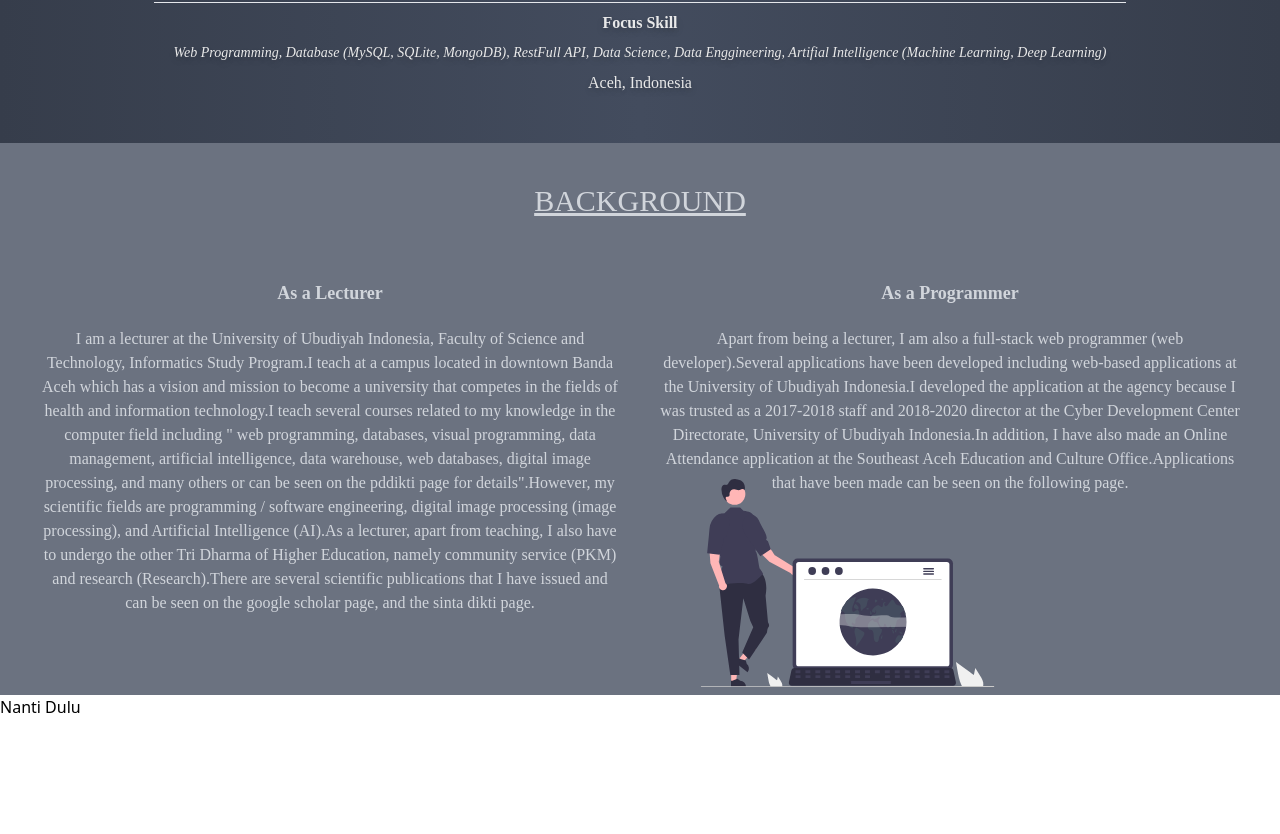
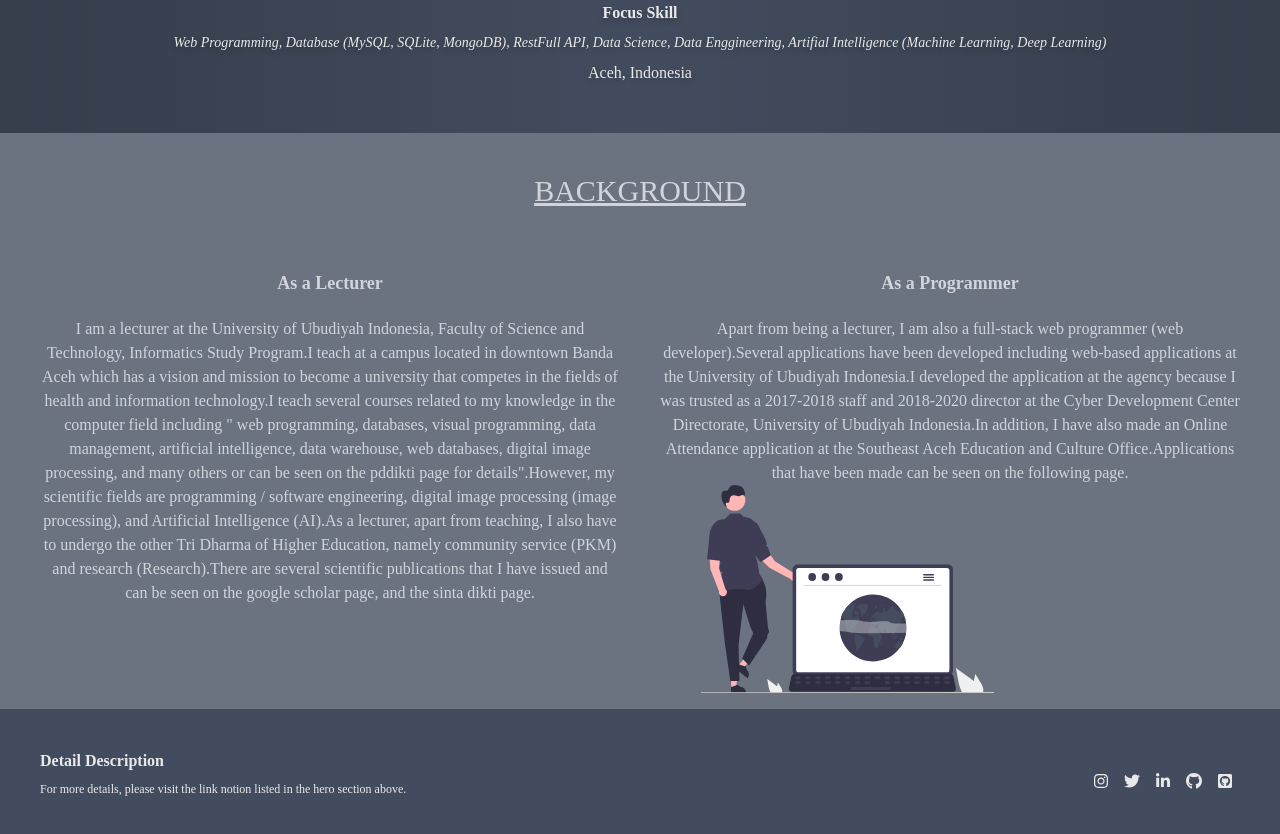
Before and after one commit to mahendaruui/my-blog, a Next.js app: page / in a window 1280 px wide. Shown: the part 520-1354 px from the top of the page. Before the commit the page ends 1239 px from the top, so only its background shows below. Built offline with nearby package versions, Linux system fonts and the light colour scheme.

Commit message:
tambah section footer

```diff
--- a/pages/components/Footer/index.tsx
+++ b/pages/components/Footer/index.tsx
@@ -1,41 +1,65 @@
-import Link from 'next/link'
+import Link from "next/link";
 
 import { FontAwesomeIcon } from "@fortawesome/react-fontawesome"; // Import the FontAwesomeIcon component
 import { faFilePdf } from "@fortawesome/free-solid-svg-icons";
-import { faInstagram, faTwitter, faLinkedinIn, faGithub, faGithubSquare } from '@fortawesome/free-brands-svg-icons'
+import {
+  faInstagram,
+  faTwitter,
+  faLinkedinIn,
+  faGithub,
+  faGithubSquare,
+} from "@fortawesome/free-brands-svg-icons";
 export default function Footer() {
   return (
-    <>
-      <div>
-
-        {/* <div className="mt-3 flex justify-between"> */}
-        {/*   <Link href="https://www.instagram.com/hendartea/"> */}
-        {/*     <a className="cursor-pointer" target="_blank" title="instagram"> */}
-        {/*       <FontAwesomeIcon className="h-5" icon={faInstagram} /> */}
-        {/*     </a> */}
-        {/*   </Link> */}
-        {/*   <Link href="https://twitter.com/hendartea"> */}
-        {/*     <a className="cursor-pointer" target="_blank" title="twitter"> */}
-        {/*       <FontAwesomeIcon className="h-5" icon={faTwitter} /> */}
-        {/*     </a> */}
-        {/*   </Link> */}
-        {/*   <Link href="https://www.linkedin.com/in/mahendar-dwipayana-4ba1a076/"> */}
-        {/*     <a className="cursor-pointer" target="_blank" title="linkedIn"> */}
-        {/*       <FontAwesomeIcon className="h-5" icon={faLinkedinIn} /> */}
-        {/*     </a> */}
-        {/*   </Link> */}
-        {/*   <Link href="https://github.com/mahendaruui"> */}
-        {/*     <a className="cursor-pointer" target="_blank" title="office github"> */}
-        {/*       <FontAwesomeIcon className="h-5" icon={faGithub} /> */}
-        {/*     </a> */}
-        {/*   </Link> */}
-        {/*   <Link href="https://github.com/mahendartea"> */}
-        {/*     <a className="cursor-pointer" target="_blank" title="private github"> */}
-        {/*       <FontAwesomeIcon className="h-5" icon={faGithubSquare} /> */}
-        {/*     </a> */}
-        {/*   </Link> */}
-        {/* </div> */}
+    <div className=" bg-cnordic">
+      <div className="flex justify-between px-10 py-10 text-cwhite items-center font-slap container mx-auto">
+        <div>
+          <p className="font-semibold ">Detail Description</p>
+          <p className="text-xs py-2">
+            For more details, please visit the link notion listed in the hero
+            section above.
+          </p>
+        </div>
+        <div className="mt-3 flex justify-between">
+          <Link href="https://www.instagram.com/hendartea/">
+            <a
+              className="cursor-pointer mx-2"
+              target="_blank"
+              title="instagram"
+            >
+              <FontAwesomeIcon className="h-5" icon={faInstagram} />
+            </a>
+          </Link>
+          <Link href="https://twitter.com/hendartea">
+            <a className="cursor-pointer mx-2" target="_blank" title="twitter">
+              <FontAwesomeIcon className="h-5" icon={faTwitter} />
+            </a>
+          </Link>
+          <Link href="https://www.linkedin.com/in/mahendar-dwipayana-4ba1a076/">
+            <a className="cursor-pointer mx-2" target="_blank" title="linkedIn">
+              <FontAwesomeIcon className="h-5" icon={faLinkedinIn} />
+            </a>
+          </Link>
+          <Link href="https://github.com/mahendaruui">
+            <a
+              className="cursor-pointer mx-2"
+              target="_blank"
+              title="office github"
+            >
+              <FontAwesomeIcon className="h-5" icon={faGithub} />
+            </a>
+          </Link>
+          <Link href="https://github.com/mahendartea">
+            <a
+              className="cursor-pointer mx-2"
+              target="_blank"
+              title="private github"
+            >
+              <FontAwesomeIcon className="h-5" icon={faGithubSquare} />
+            </a>
+          </Link>
+        </div>
       </div>
-    </>
-  )
+    </div>
+  );
 }
--- a/pages/components/Header/index.tsx
+++ b/pages/components/Header/index.tsx
@@ -12,7 +12,7 @@ export default function Header() {
     <>
       <Head>
         <Nav>
-          <div className="flex justify-between mx-auto">
+          <div className="flex justify-between mx-auto items-center">
             <Link href="/">
               <p className="cursor-pointer flex text-cwhite font-extrabold text-2xl font-dancy">
                 {/* <FontAwesomeIcon className="h-8 px-3" icon={faSignature} /> */}
--- a/pages/components/Home/SecondSection.tsx
+++ b/pages/components/Home/SecondSection.tsx
@@ -1,26 +1,55 @@
 import tw from "tailwind-styled-components";
-import SecondIlus from '../../components/Logo/SecondIlus'
+import SecondIlus from "../../components/Logo/SecondIlus";
 export default function SecondSection() {
   return (
     <WrapSec className="z-10 ...">
       <TitleSection>
-        <p className="text-center text-3xl pt-10 underline uppercase">Background</p>
-      </TitleSection >
+        <p className="text-center text-3xl pt-10 underline uppercase">
+          Background
+        </p>
+      </TitleSection>
       <Container>
         <SecondIlus />
         <div className="md:w-1/2 p-5">
           <p className="py-5 text-lg font-semibold">As a Lecturer</p>
-          <p>I am a lecturer at the University of Ubudiyah Indonesia, Faculty of Science and Technology, Informatics Study Program.I teach at a campus located in downtown Banda Aceh which has a vision and mission to become a university that competes in the fields of health and information technology.I teach several courses related to my knowledge in the computer field including &quot; web programming, databases, visual programming, data management, artificial intelligence, data warehouse, web databases, digital image processing, and many others or can be seen on the pddikti page for details&quot;.However, my scientific fields are programming / software engineering, digital image processing (image processing), and Artificial Intelligence (AI).As a lecturer, apart from teaching, I also have to undergo the other Tri Dharma of Higher Education, namely community service (PKM) and research (Research).There are several scientific publications that I have issued and can be seen on the  google scholar page, and the sinta dikti page.</p>
+          <p>
+            I am a lecturer at the University of Ubudiyah Indonesia, Faculty of
+            Science and Technology, Informatics Study Program.I teach at a
+            campus located in downtown Banda Aceh which has a vision and mission
+            to become a university that competes in the fields of health and
+            information technology.I teach several courses related to my
+            knowledge in the computer field including &quot; web programming,
+            databases, visual programming, data management, artificial
+            intelligence, data warehouse, web databases, digital image
+            processing, and many others or can be seen on the pddikti page for
+            details&quot;.However, my scientific fields are programming /
+            software engineering, digital image processing (image processing),
+            and Artificial Intelligence (AI).As a lecturer, apart from teaching,
+            I also have to undergo the other Tri Dharma of Higher Education,
+            namely community service (PKM) and research (Research).There are
+            several scientific publications that I have issued and can be seen
+            on the google scholar page, and the sinta dikti page.
+          </p>
         </div>
         <div className="md:w-1/2 p-5">
           <p className="py-5 text-lg font-semibold ">As a Programmer</p>
-          <p>Apart from being a lecturer, I am also a full-stack web programmer (web developer).Several applications have been developed including web-based applications at the University of Ubudiyah Indonesia.I developed the application at the agency because I was trusted as a 2017-2018 staff and 2018-2020 director at the Cyber Development Center Directorate, University of Ubudiyah Indonesia.In addition, I have also made an Online Attendance application at the Southeast Aceh Education and Culture Office.Applications that have been made can be seen on the following page.</p>
+          <p>
+            Apart from being a lecturer, I am also a full-stack web programmer
+            (web developer).Several applications have been developed including
+            web-based applications at the University of Ubudiyah Indonesia.I
+            developed the application at the agency because I was trusted as a
+            2017-2018 staff and 2018-2020 director at the Cyber Development
+            Center Directorate, University of Ubudiyah Indonesia.In addition, I
+            have also made an Online Attendance application at the Southeast
+            Aceh Education and Culture Office.Applications that have been made
+            can be seen on the following page.
+          </p>
         </div>
       </Container>
     </WrapSec>
-  )
+  );
 }
 
-const WrapSec = tw.div`px-5 bg-gray-500 font-slap text-gray-300 h-auto pb-10`;
+const WrapSec = tw.div`px-5 bg-gray-500 font-slap text-gray-300 h-auto pb-16`;
 const Container = tw.div`relative container mx-auto flex flex-col md:flex-row items-start justify-between py-5 text-center`;
 const TitleSection = tw.div``;
--- a/pages/components/Home/ThirdSection.tsx
+++ b/pages/components/Home/ThirdSection.tsx
@@ -1,7 +1,3 @@
 export default function ThirdSection() {
-  return (
-    <div>
-      <p>Nanti Dulu</p>
-    </div>
-  )
+  return <div>{/* <p>Nanti Dulu</p> */}</div>;
 }
--- a/pages/components/Logo/SecondIlus.tsx
+++ b/pages/components/Logo/SecondIlus.tsx
@@ -8,7 +8,7 @@ function SecondIlus() {
       height="587.676"
       data-name="Layer 1"
       viewBox="0 0 829.131 587.676"
-      className="absolute h-52 hidden md:flex md:-bottom-8 md:left-1/3 z-0"
+      className="absolute h-52 hidden md:flex md:-bottom-12 md:left-1/3 z-0"
     >
       <path
         fill="#ffb6b6"
```
Also changed, not shown: pages/components/Home/HeroSection.tsx (+8 -5 lines), pages/components/Layout/index.tsx (+18 -13 lines), 1 other file (tests, documents, lock files or other folders).
